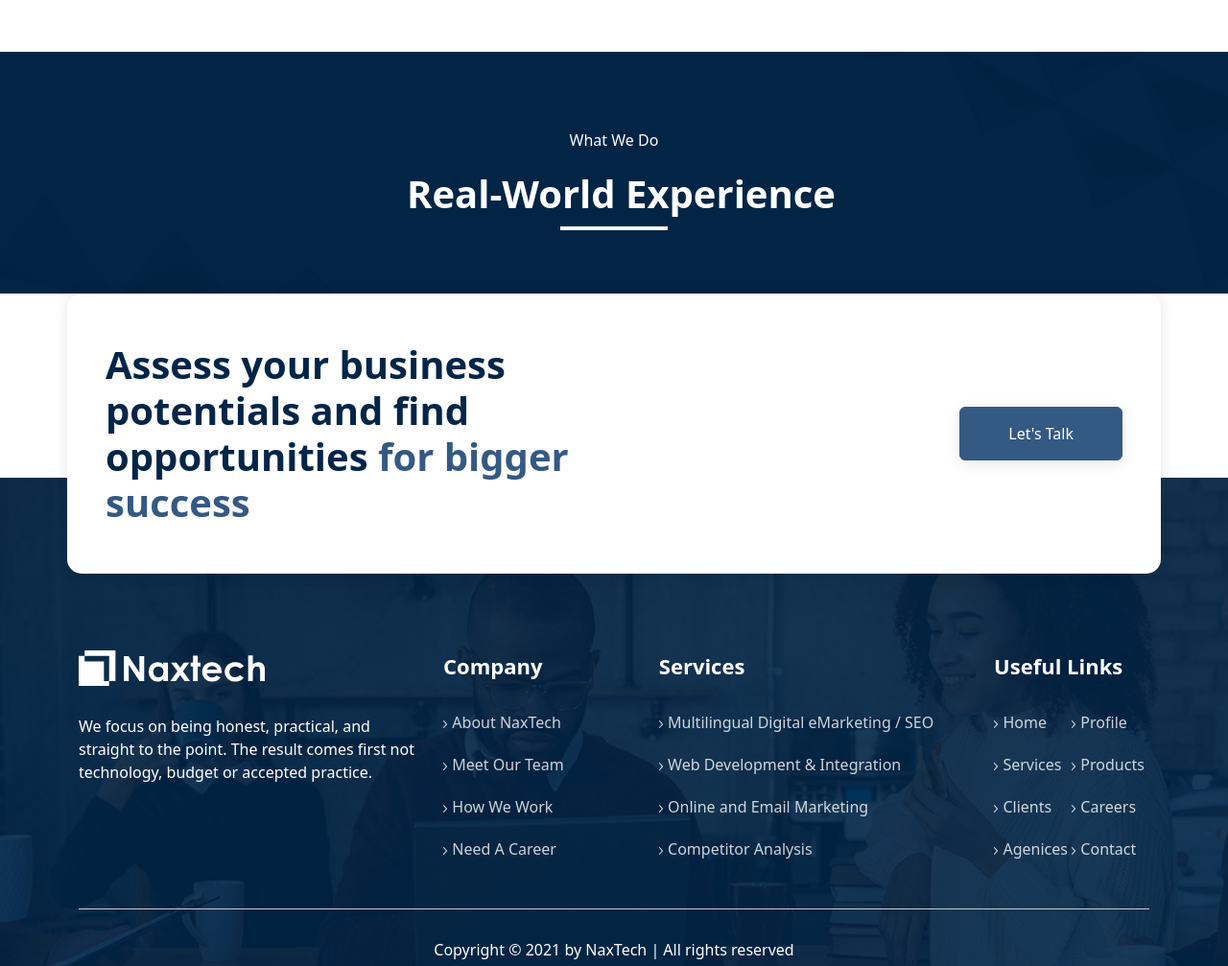
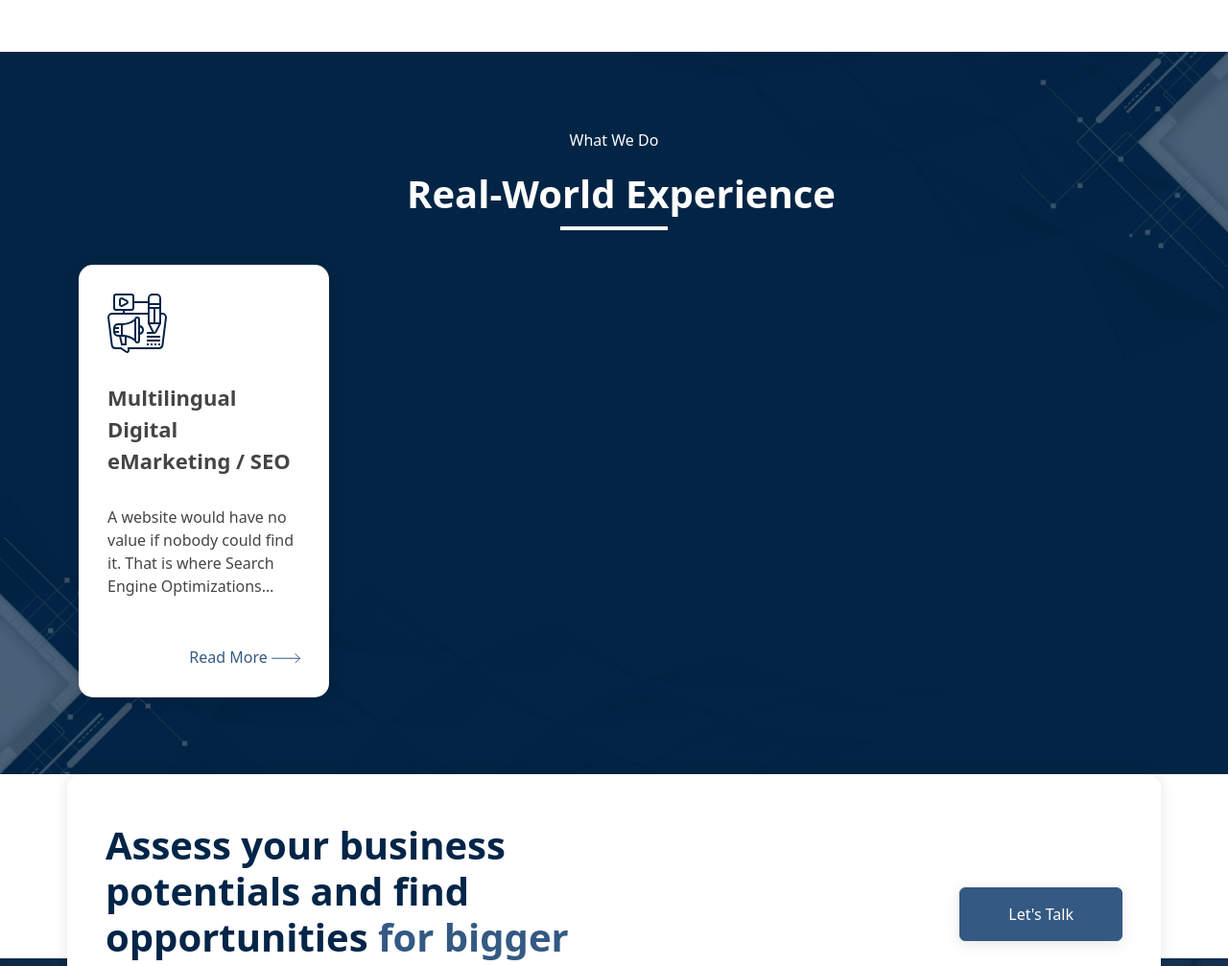
Before and after one commit to MohamedRamadan10/Naxtech-web, a plain HTML site: page index.html in a window 1280 px wide. Shown: the part 620-1627 px from the top of the page at 96% size. Drawn offline with nearby package versions, Linux system fonts and the light colour scheme; a script that the page names is missing.

Commit message:
what we do

```diff
--- a/index.html
+++ b/index.html
@@ -152,10 +152,57 @@
          </div>
       </div>
       <div class="what py-80">
-         <div class="container text-center">
-            <div class="heading">
+         <div class="shape__top">
+            <img
+               src="./wwwroot/images/square-shape.png"
+               class="img-fluid"
+               alt=""
+            />
+         </div>
+         <div class="shape__bottom">
+            <img
+               src="./wwwroot/images/square-shape.png"
+               class="img-fluid"
+               alt=""
+            />
+         </div>
+         <div class="container">
+            <div class="heading text-center">
                <div class="title__sm text-white">What We Do</div>
                <h2 class="bottom__heading text-white">Real-World Experience</h2>
+            </div>
+            <div class="what__items mt-50">
+               <div class="row">
+                  <div class="col-lg-3">
+                     <div class="what__item h-100 p-30">
+                        <div class="icon">
+                           <img
+                              src="./wwwroot/images/icons/seo.svg"
+                              class="svg"
+                              alt=""
+                           />
+                        </div>
+                        <div class="title fw-bold mt-30">
+                           Multilingual Digital eMarketing / SEO
+                        </div>
+                        <div class="desc mt-30">
+                           A website would have no value if nobody could find
+                           it. That is where Search Engine Optimizations comes
+                           in. We can promote your...
+                        </div>
+                        <div class="text-end mt-50">
+                           <a href="">
+                              Read More
+                              <img
+                                 src="./wwwroot/images/arrow-long-link.svg"
+                                 class="svg"
+                                 alt=""
+                              />
+                           </a>
+                        </div>
+                     </div>
+                  </div>
+               </div>
             </div>
          </div>
       </div>
--- a/wwwroot/css/styles.scss
+++ b/wwwroot/css/styles.scss
@@ -26,6 +26,13 @@ $spacers: (
    85: 85px,
 );
 @import "../lib/bootstrap/scss/bootstrap.scss";
+@mixin lineNum($num) {
+   overflow: hidden;
+   text-overflow: ellipsis;
+   display: -webkit-box;
+   -webkit-line-clamp: $num;
+   -webkit-box-orient: vertical;
+}
 
 body {
    background: #fff;
@@ -39,6 +46,17 @@ a {
 
 button {
    @include transition(0.3s all ease-in-out);
+}
+
+.svg {
+   display: none;
+}
+
+svg {
+   @include transition(0.3s all ease-in-out);
+   path {
+      @include transition(0.3s all ease-in-out);
+   }
 }
 
 .btn {
@@ -149,8 +167,74 @@ button {
 
 .what {
    background: url(../images/what-bg.jpg) no-repeat center center/cover;
+   position: relative;
+   .shape__top {
+      position: absolute;
+      width: 256px;
+      z-index: 1;
+      top: 0;
+      right: 0;
+      pointer-events: none;
+      img {
+         transform: scale(-1, -1);
+         transform-origin: center center;
+      }
+   }
+   .shape__bottom {
+      position: absolute;
+      width: 256px;
+      z-index: 1;
+      bottom: 0;
+      left: 0;
+      pointer-events: none;
+   }
+   .container {
+      position: relative;
+      z-index: 2;
+   }
    .what__items {
       .what__item {
+         background: #fff;
+         border-radius: 15px;
+         box-shadow: 0 3px 15px rgba(#000, 0.1);
+         @include transition(0.3s all ease-in-out);
+         .icon {
+            svg {
+               width: 62px;
+               height: 62px;
+               path {
+                  fill: $secondary;
+               }
+            }
+         }
+         .title {
+            font-size: 22px;
+         }
+         .desc {
+            @include lineNum(4);
+         }
+         a {
+            @include transition(0.3s all ease-in-out);
+         }
+         &:hover {
+            background: $primary;
+            color: #fff;
+            .icon {
+               svg {
+                  path {
+                     fill: #fff;
+                  }
+               }
+            }
+            a {
+               color: #fff;
+               svg {
+                  path {
+                     stroke: #fff;
+                  }
+               }
+            }
+         }
       }
    }
 }
--- a/wwwroot/js/scripts.js
+++ b/wwwroot/js/scripts.js
@@ -1,4 +1,33 @@
 $(() => {
+   //SVG converter
+   const svgConverter = function () {
+      $("img.svg").each(function () {
+         var $img = jQuery(this);
+         var imgID = $img.attr("id");
+         var imgClass = $img.attr("class");
+         var imgURL = $img.attr("src");
+         jQuery.get(
+            imgURL,
+            function (data) {
+               var $svg = jQuery(data).find("svg");
+               if (typeof imgID !== "undefined") {
+                  $svg = $svg.attr("id", imgID);
+               }
+               if (typeof imgClass !== "undefined") {
+                  $svg = $svg
+                     .attr("class", imgClass + " replaced-svg")
+                     .css("display", "inline-block");
+               }
+               $svg = $svg.removeAttr("xmlns:a");
+               $img.replaceWith($svg);
+            },
+            "xml"
+         );
+      });
+   };
+   svgConverter();
+
+   //    Counter Up
    const counter = $(".counter");
    if (counter.length > 0) {
       counter.counterUp();
```
Also changed, not shown: wwwroot/css/styles.min.css, wwwroot/images/arrow-long-link.svg (added), wwwroot/images/icons/seo.svg (added), 1 other file.
